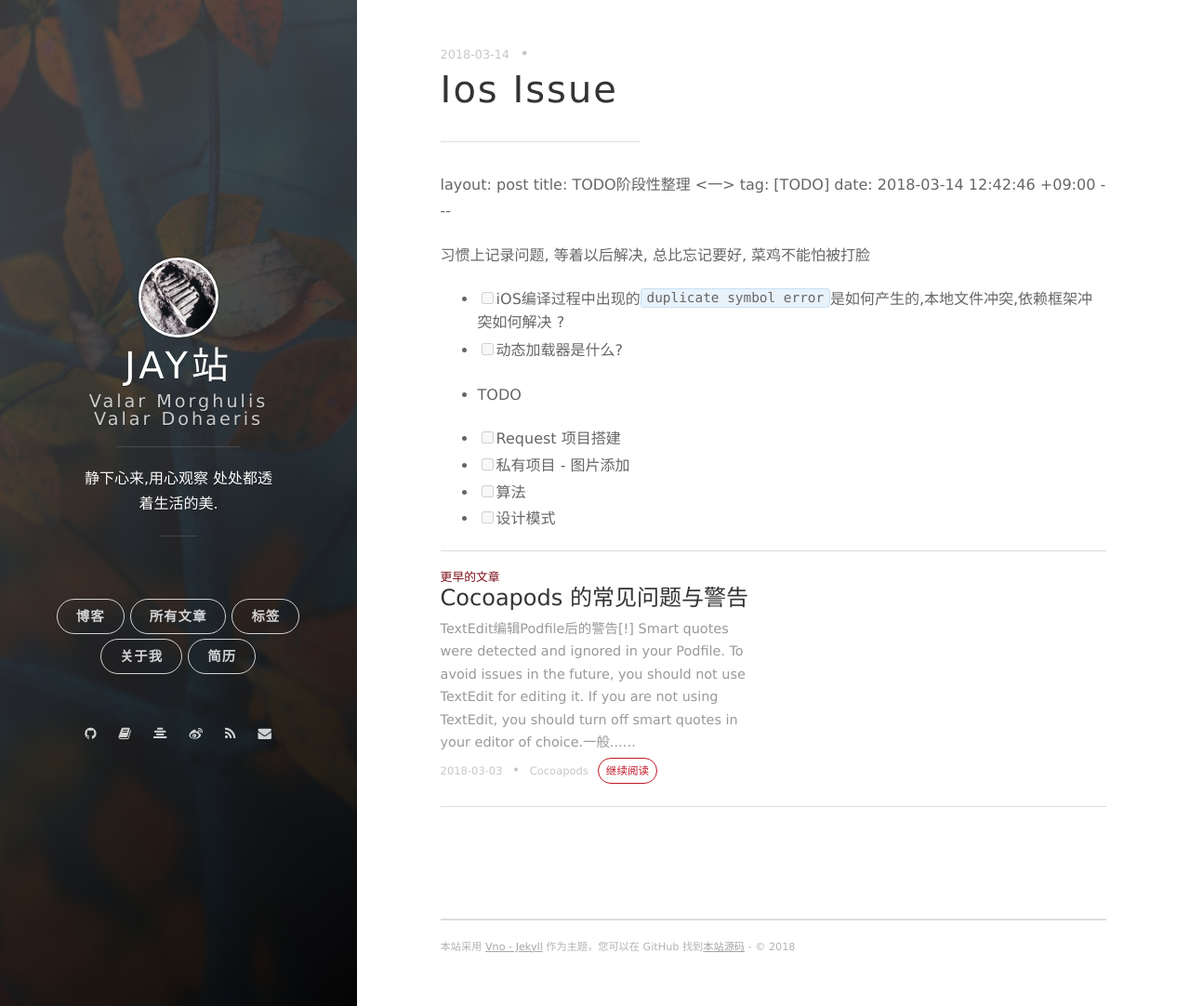
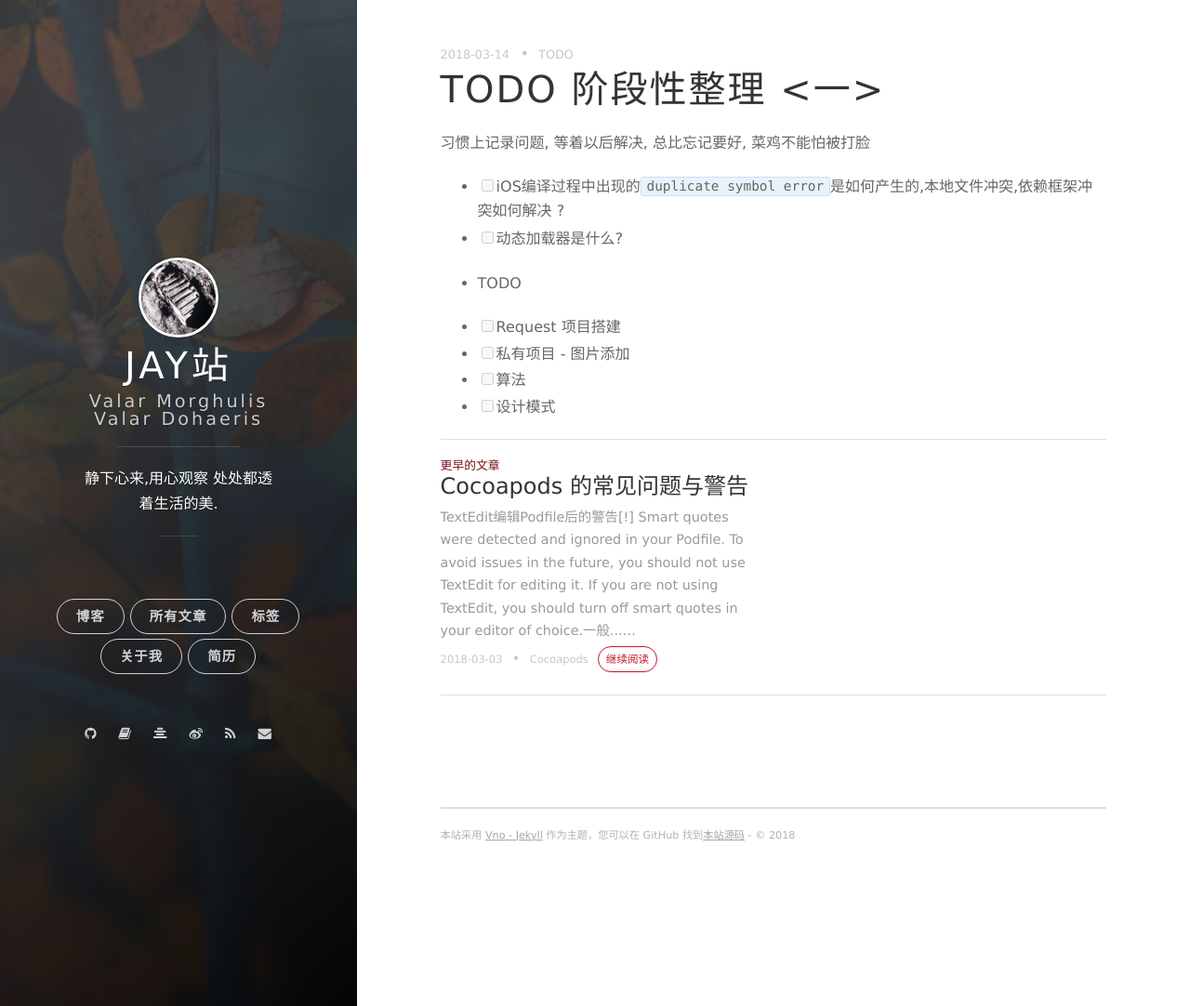
Before and after one commit to manajay/manajay.github.io, a Jekyll site: the page built from _posts/2018-03-14-todo-issue.md, in a window 1280 px wide and 1082 px high. Shown: the whole window at 93% size. Built offline with Jekyll 4.4.1, drawn with Linux system fonts in a browser that asks for light colours; nearby versions of some CDN libraries; our own code applies the rules of GitHub Pages for plain Markdown files; comment, search, counter and statistics services are not loaded.

```diff
--- a/_posts/2018-03-14-ios-issue.md
+++ b/_posts/2018-03-14-todo-issue.md
@@ -1,7 +1,6 @@
-
 ---
 layout: post
-title:  TODO阶段性整理 <一>
+title:  TODO 阶段性整理 <一>
 tag: [TODO]
 date: 2018-03-14 12:42:46 +09:00
 ---
```
